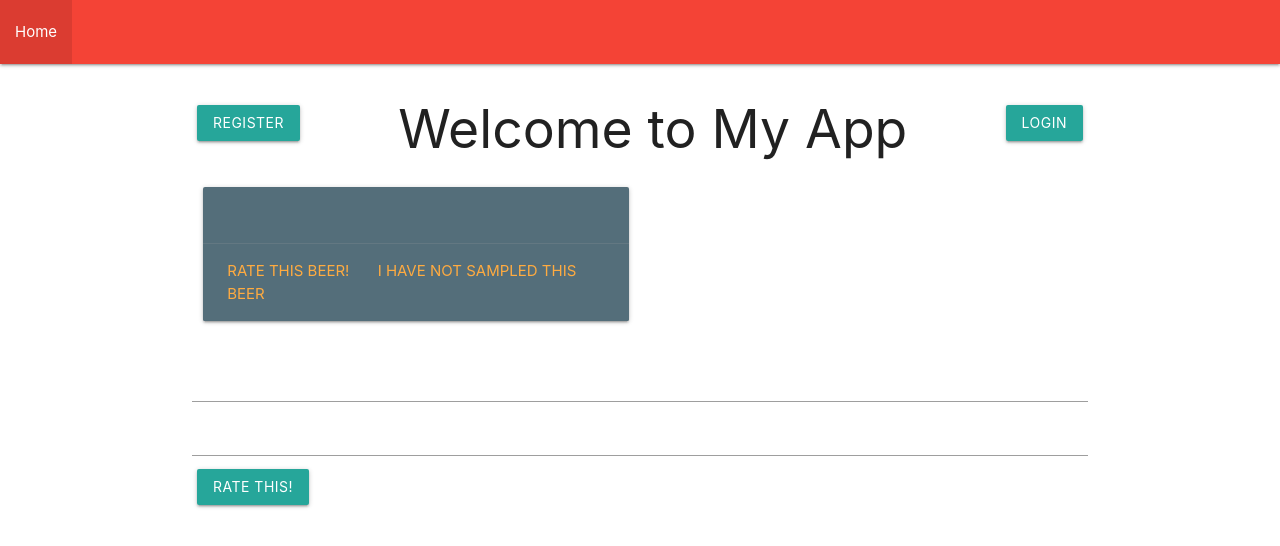
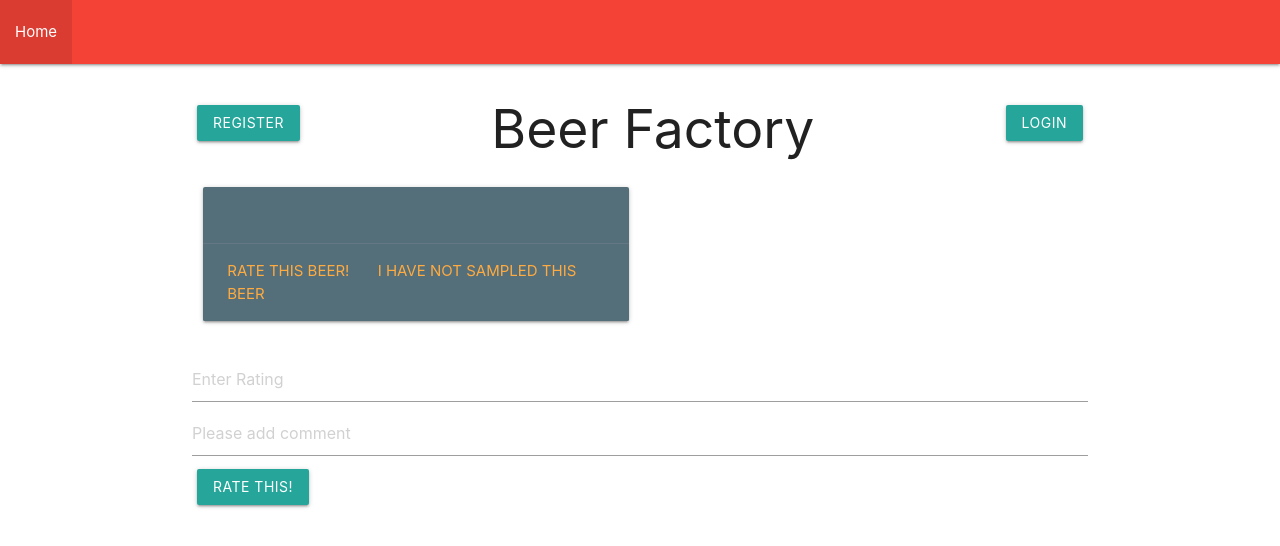
Before and after one commit to mikethecodegeek/midterm-brewery, a website: page views/index.html at #/myprofile/ in a window 1280 px wide. Drawn offline with nearby package versions, Linux system fonts and the light colour scheme; some packages are replaced by stand-ins of ours; no server answers; a script that the page names is missing.

Commit message:
whatever

```diff
--- a/public/html/home.html
+++ b/public/html/home.html
@@ -4,7 +4,7 @@
     <a class="btn left" ng-show="!loggedin" ui-sref='register'>Register</a>
     <a class='btn right' ng-show="loggedin" ng-click="logout()">Logout</a>
 </div>
-<h2 class="center">Welcome to My App</h2>
+<h2 class="center">Beer Factory</h2>
 
 
 <div class="row">
@@ -25,8 +25,8 @@
 </div>
 
 <div>
-    <input type="number" id="rating">
-    <input type="text" id="comment">
+    <input type="number" id="rating" placeholder="Enter Rating">
+    <input type="text" id="comment" placeholder="Please add comment">
     <button class="btn" ng-click="rate()">Rate this!</button>
 </div>
 
```
Also changed, not shown: public/html/userprofile.html (+1 -1 lines).
